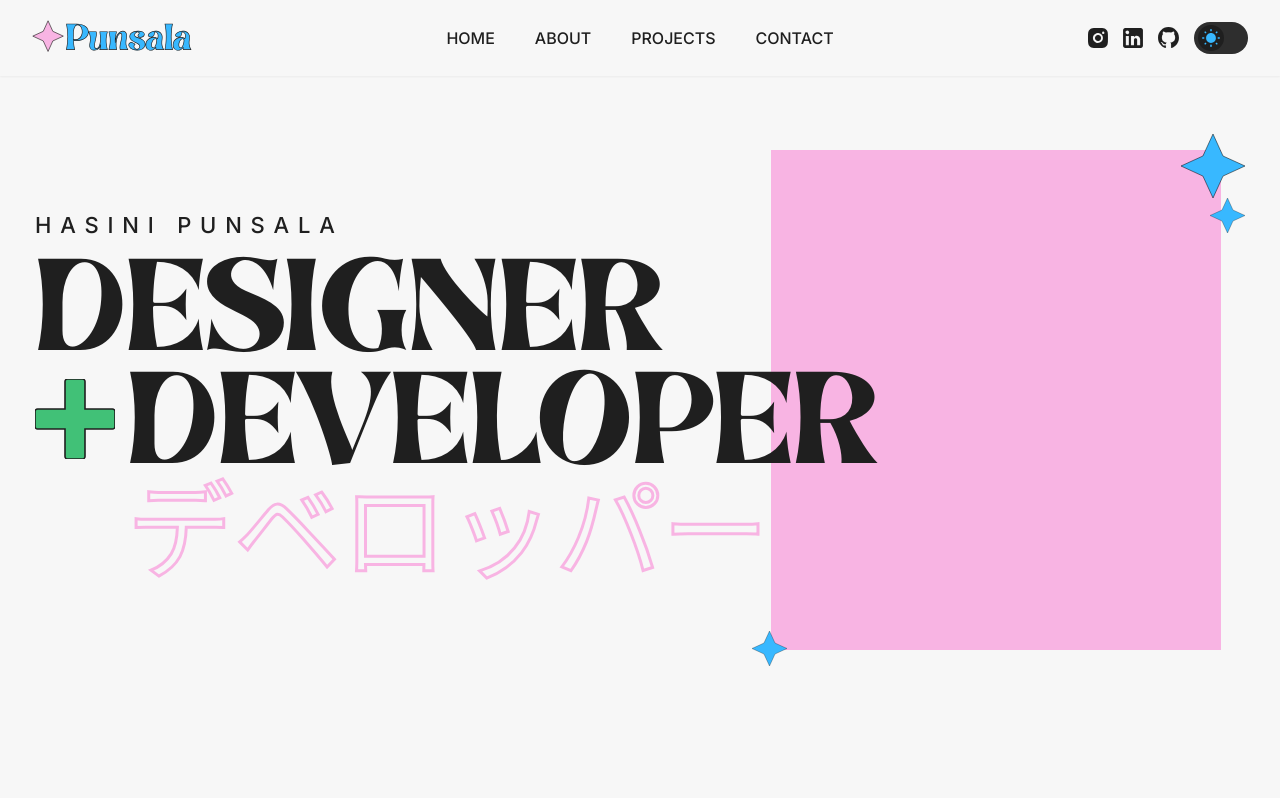
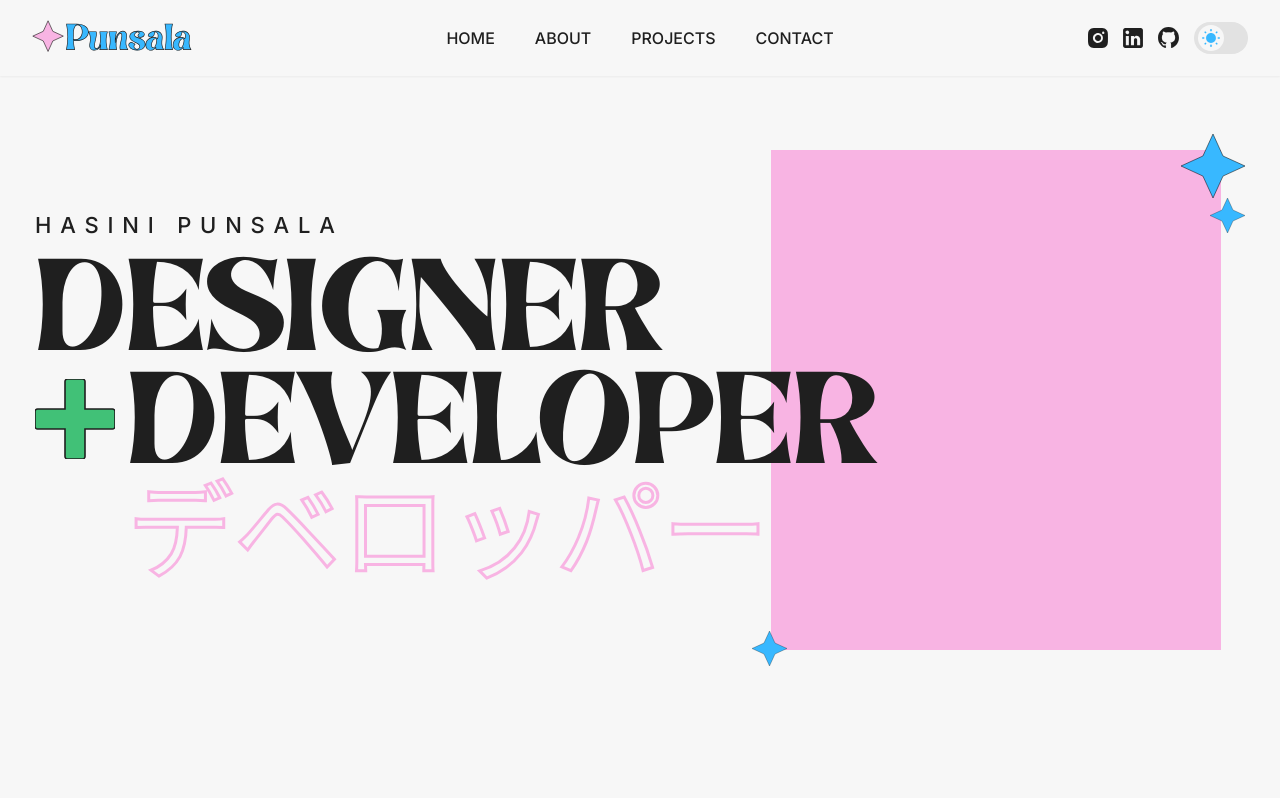
Before and after one commit to MAGHPMallawaarachchi/punsala-portfolio, a Next.js app: page / in a window 1280 px wide. Shown: the top 798 px of the page. Built offline with nearby package versions, Linux system fonts and the light colour scheme.

Commit message:
update theme switcher

```diff
--- a/components/ThemeSwitcher.tsx
+++ b/components/ThemeSwitcher.tsx
@@ -6,7 +6,7 @@ import Sun from "./icons/Sun";
 
 export const ThemeSwitcher = () => {
   const [mounted, setMounted] = useState(false);
-  const { theme, setTheme } = useTheme();
+  const { resolvedTheme, setTheme } = useTheme();
 
   useEffect(() => {
     setMounted(true);
@@ -17,12 +17,12 @@ export const ThemeSwitcher = () => {
   }
 
   const circleStyle = {
-    backgroundColor: theme === "light" ? "#F7F7F7" : "#1F1F1F",
+    backgroundColor: resolvedTheme === "light" ? "#F7F7F7" : "#1F1F1F",
   };
 
   const labelStyle = {
-    backgroundColor: theme === "light" ? "#E2E2E2" : "#2E2E2E",
-    color: theme === "light" ? "#38B8FF" : "#F8B4E3",
+    backgroundColor: resolvedTheme === "light" ? "#E2E2E2" : "#2E2E2E",
+    color: resolvedTheme === "light" ? "#38B8FF" : "#F8B4E3",
   };
 
   return (
@@ -35,14 +35,14 @@ export const ThemeSwitcher = () => {
         type="checkbox"
         id="check"
         className="sr-only peer"
-        checked={theme === "dark"}
-        onChange={() => setTheme(theme === "dark" ? "light" : "dark")}
+        checked={resolvedTheme === "dark"}
+        onChange={() => setTheme(resolvedTheme === "dark" ? "light" : "dark")}
       />
       <span
         className="w-[26px] h-[26px] absolute rounded-full left-1 top-1/2 transform -translate-y-1/2 peer-checked:left-6 transition-all duration-500 flex items-center justify-center"
         style={circleStyle}
       >
-        {theme === "dark" ? <Moon /> : <Sun />}
+        {resolvedTheme === "dark" ? <Moon /> : <Sun />}
       </span>
     </label>
   );
```
